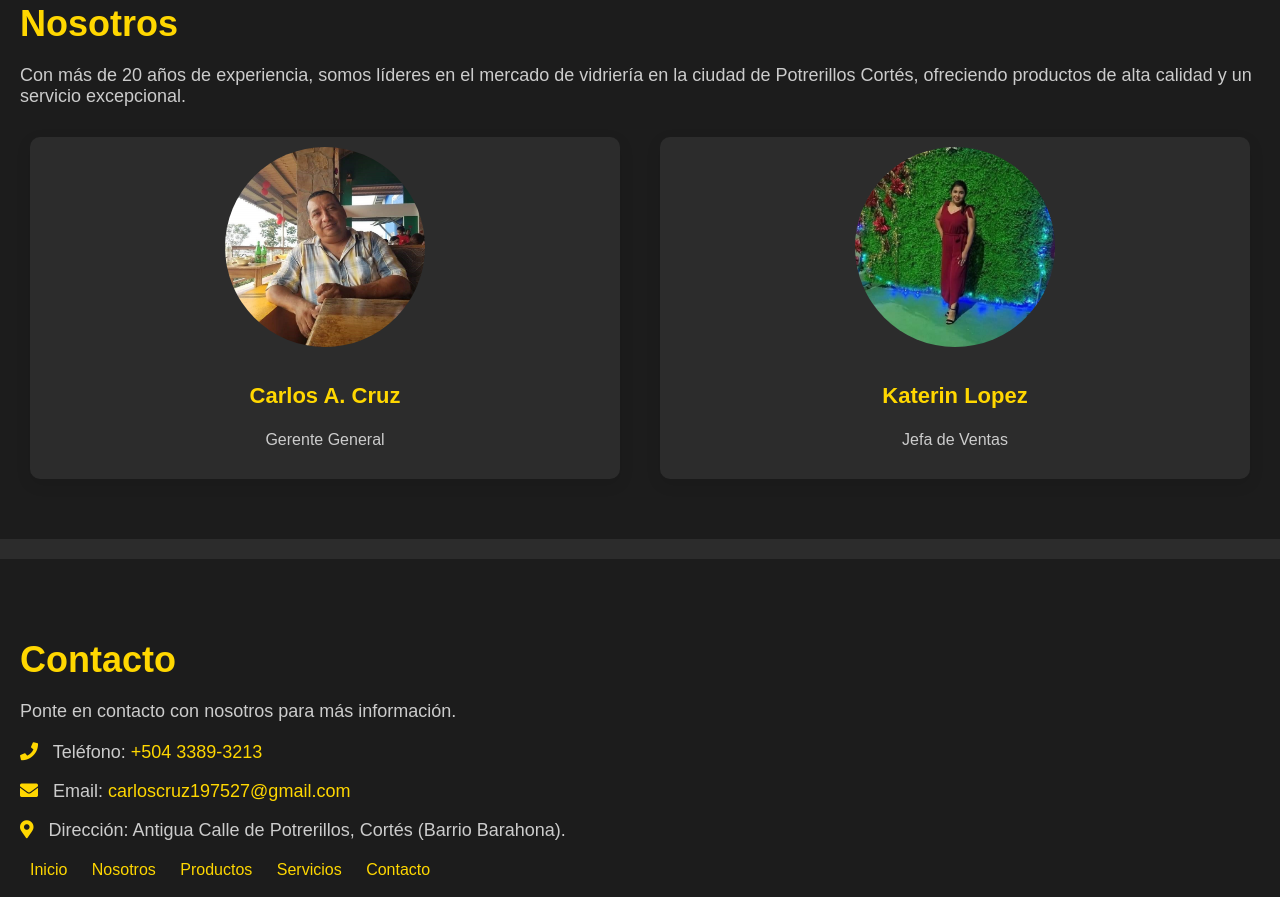
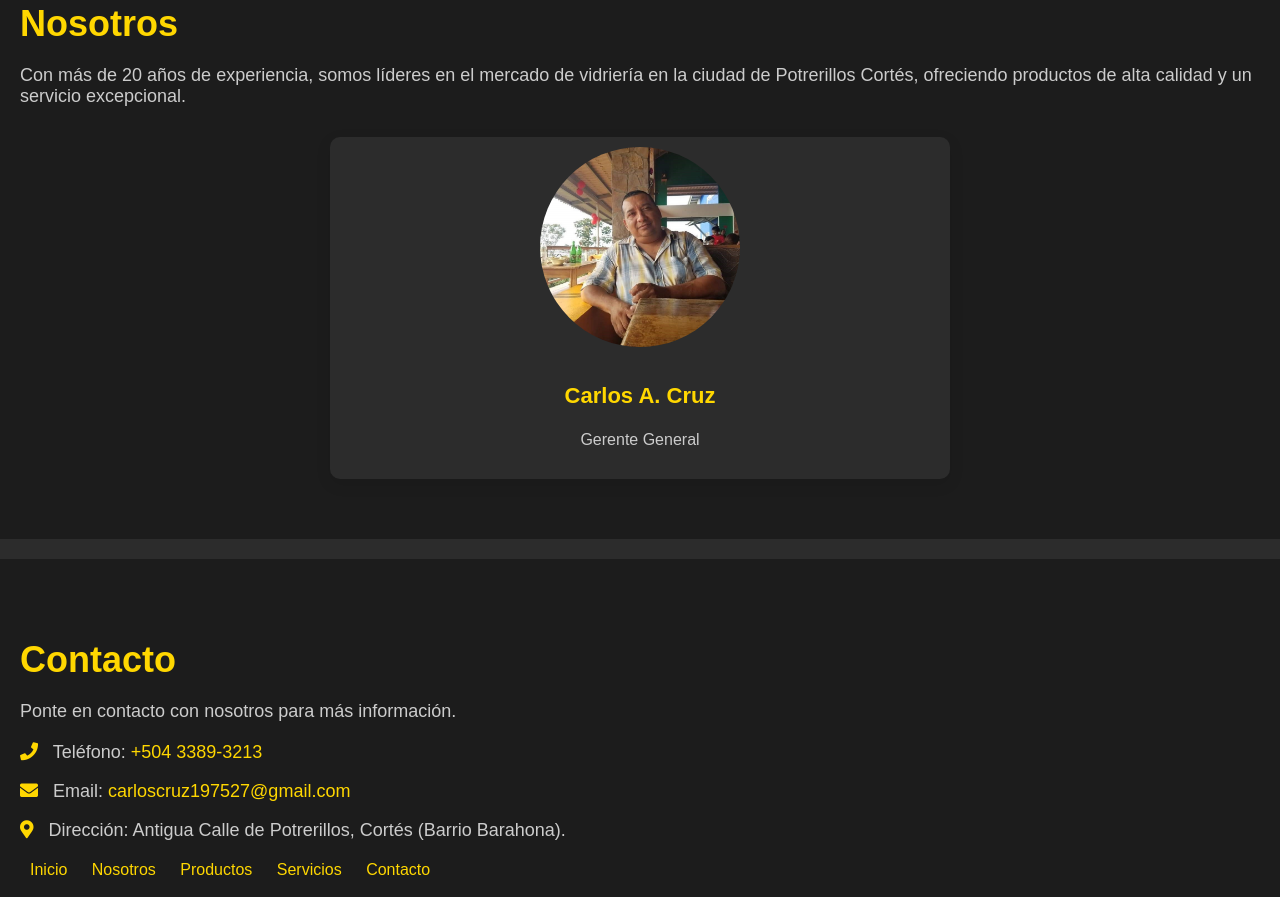
Before and after one commit to carlosxd19/Vidrieria-Lopez, a plain HTML site: page index.html in a window 1280 px wide. Shown: the part 8340-9237 px from the top of the page. Drawn offline with Linux system fonts and the light colour scheme.

Commit message:
index.html

```diff
--- a/index.html
+++ b/index.html
@@ -200,11 +200,7 @@
                     <h3>Carlos A. Cruz</h3>
                     <p>Gerente General</p>
                 </div>
-                <div class="team-member">
-                    <img src="img/team2.jpg" alt="Katerin Lopez">
-                    <h3>Katerin Lopez</h3>
-                    <p>Jefa de Ventas</p>
-                </div>
+
             </div>
         </section>
 
```
